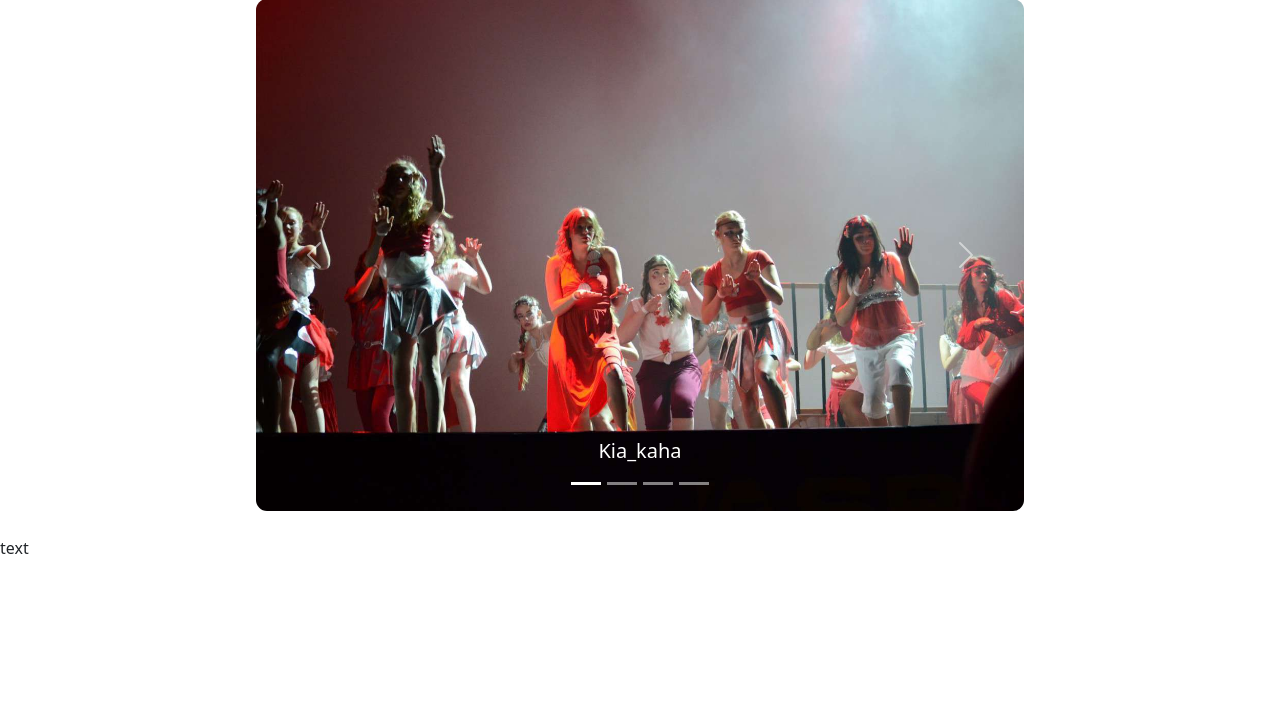
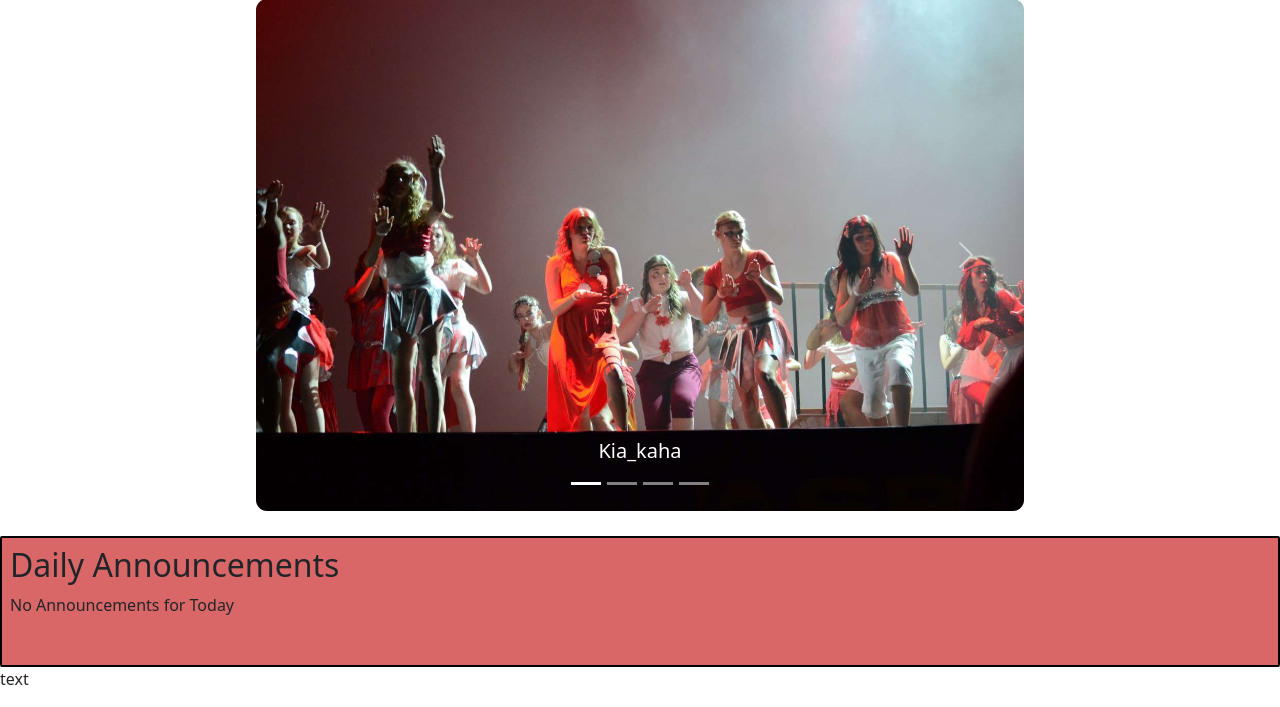
Before and after one commit to IncognitioUwU/project-6-schoolwebsite, a PHP site: page / in a window 1280 px wide. Shown: the part 109-816 px from the top of the page. Before the commit the page ends 663 px from the top, so only its background shows below. Run offline with PHP 8.4, Linux system fonts and the light colour scheme; data comes from the database, SQL or seed files in the repository; both versions use the stored data as it was after the commit; some libraries are stand-ins or nearby versions.

Commit message:
added announcement box

```diff
--- a/css/styles.css
+++ b/css/styles.css
@@ -1,3 +1,10 @@
+.announcementbox {
+  background-color: rgba(215, 89, 89, 0.914);
+  padding: 8px;
+  border-radius: 2px;
+  border: 2px solid black;
+}
+
 nav {
   background-color: #0e2496;
 }
--- /dev/null
+++ b/functions/createannouncementbox.php
@@ -0,0 +1,37 @@
+<?php
+include_once("sql/connecttodatabase.php");
+
+function getAnnouncementsFromDB(): mysqli_result {
+    $connect = connect();
+    $sql = "SELECT announcement, DATE(display_from_date) AS display_from_date, DATE(display_to_date) AS display_to_date, display_order, active FROM announcements LIMIT 0,30";
+    $result = $connect->query($sql);
+    $connect->close();
+    return $result;
+}
+
+function displayAnnouncements($announcements): void {
+    $today = date("Y-m-d");
+    $found = false;
+    while ($row = $announcements->fetch_assoc()) {
+        if ($today >= $row['display_from_date'] && $today <= $row['display_to_date'] && $row['active'] == 1) {
+            echo "<hr><p>{$row['announcement']}<br>";
+            echo "<small>From: {$row['display_from_date']}</small></p>";
+            $found = true;
+        }
+    }
+    if (!$found) {
+        echo "<p>No Announcements for Today</p><br>";
+    }
+}
+
+function createAnnouncementBox(): void {
+    echo '<div class="announcementbox"><h2>Daily Announcements</h2>';
+    $announcements = getAnnouncementsFromDB();
+    if ($announcements->num_rows < 1) {
+        echo "<hr><p>No Announcements for Today</p><br>";
+    } else {
+        displayAnnouncements($announcements);
+    }
+    echo '</div>';
+}
+?>
--- /dev/null
+++ b/functions/sql/connecttodatabase.php
@@ -0,0 +1,13 @@
+<?php
+    define("SERVERNAME", "localhost");
+    define("USERNAME", "root");
+    define("PASSWORD", "");
+    define("DATABASENAME", 'tac_site');
+    function connect(): mysqli {
+        $connect = new mysqli(SERVERNAME, USERNAME, PASSWORD, DATABASENAME);
+        if ($connect->connect_error) {
+            die("Connection failed: " . $connect->connect_error);
+        }
+        return $connect;
+    }
+?>
--- a/index.php
+++ b/index.php
@@ -3,6 +3,7 @@
     <?php
         require("functions/constructbones.php");
         include("functions/createcarousel.php");
+        include("functions/createannouncementbox.php");
         if (function_exists('constructBones')) { //construct bones generates the head and the navbar
             constructBones();
         } else {
@@ -13,6 +14,10 @@
         } else {
             echo "<p>The carousel couldn't make it today</p>";
         }
+        if (function_exists("createAnnouncementBox")){
+            createAnnouncementBox();
+        }
+
     ?>
     <p>text</p>
     </body>
--- a/scss/styles.scss
+++ b/scss/styles.scss
@@ -1,8 +1,16 @@
 $darker-blue: #0e2496;
 $light: #fff;
 $light-hover: #bbb;
+$announcementbox: rgba(215, 89, 89, 0.914);
 $logo-padding: 6px;
 $carousel-width: 60%;
+
+.announcementbox{
+    background-color: $announcementbox;
+    padding: 8px;
+    border-radius: 2px;
+    border: 2px solid black;
+}
 
 nav{
     background-color: $darker-blue;
```
Also changed, not shown: functions/sql/announcements.sql (added, +70 -0 lines), 1 other file.
